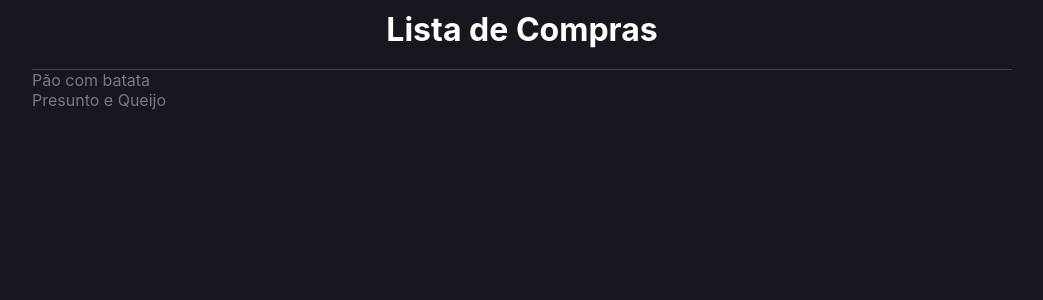
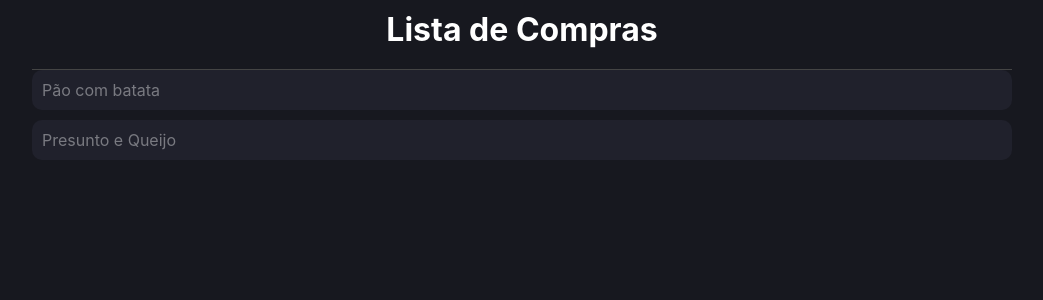
Before and after one commit to IvanMatt8/Lista-de-compras, a React (Create React App) app: page / in a window 1280 px wide. Shown: the top 300 px of the page, without its empty margins (118-1161 px from the left). Built offline with nearby package versions, Linux system fonts and the light colour scheme.

Commit message:
:art: adicionado estilo a ListItem

```diff
--- a/src/components/ListItem/styles.ts
+++ b/src/components/ListItem/styles.ts
@@ -1,3 +1,28 @@
 import styled from "styled-components";
 
-export const Container = styled.div``;
+type ContainerProps = {
+  done: boolean;
+};
+
+export const Container = styled.div(
+  ({ done }: ContainerProps) =>
+    `
+    display: flex;
+    background-color: #20212c;
+    padding: 10px;
+    border-radius: 10px;
+    margin-bottom: 10px;
+    align-items: center;
+
+    input {
+      width: 25px;
+      height: 25px;
+      margin-right: 15px;
+    }
+
+    label {
+      color: #ccc;
+      text-decoration: ${done ? "line-through" : "initial"};
+    }
+    `
+);
```
